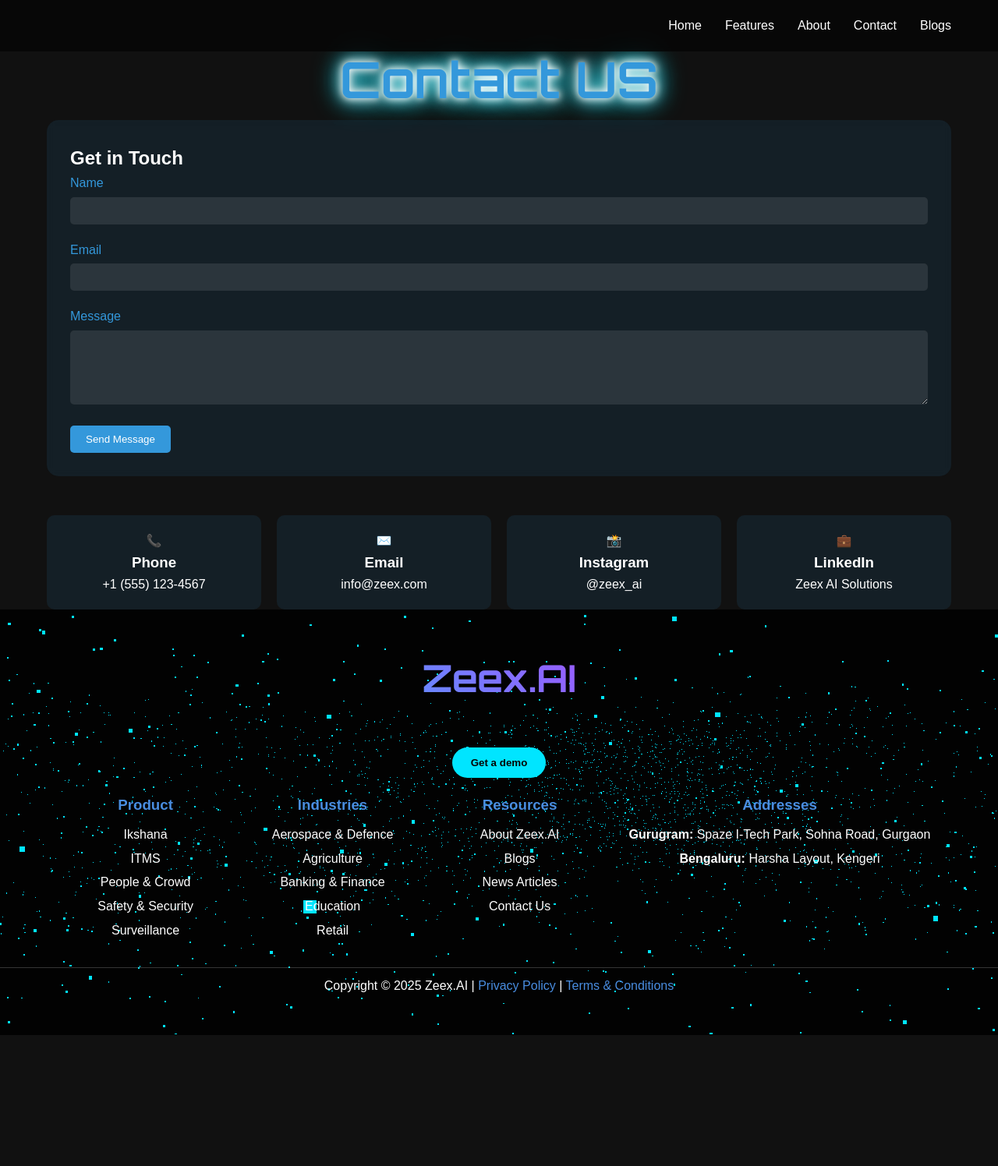
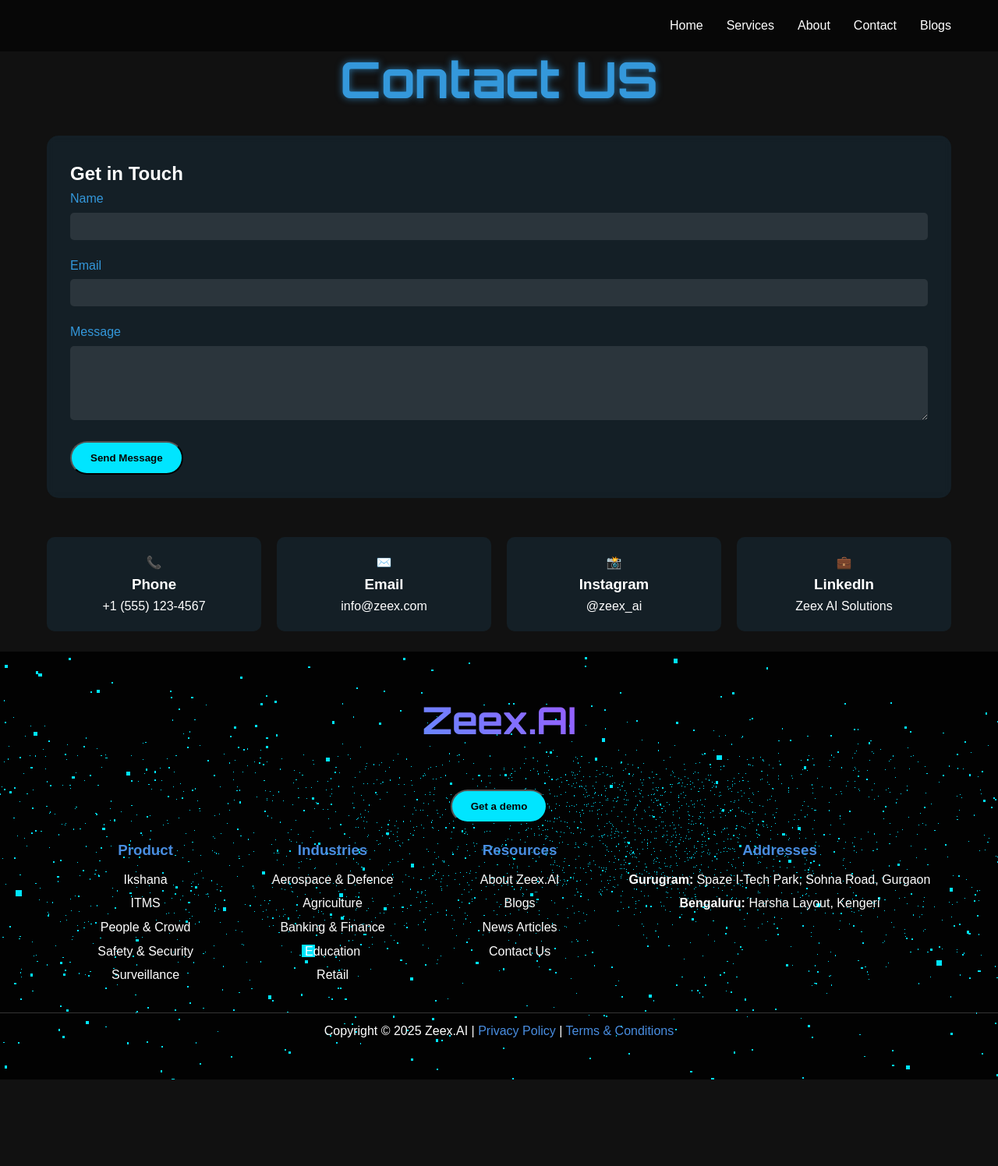
Before and after one commit to shekhar2024/zeex.ai, a Flask app: page /contact in a window 1280 px wide. Shown: the whole page at 78% size. Run offline with Flask 3, Linux system fonts and the light colour scheme.

Commit message:
Done changes in UI

```diff
--- a/templates/about.html
+++ b/templates/about.html
@@ -36,6 +36,10 @@
         font-family: 'Orbitron', sans-serif;
         color: #3498db;
         text-shadow: 0 0 10px rgba(52, 152, 219, 0.7);
+    }
+
+    h1 {
+        font-size: 4rem;
     }
 
     .glow-text {
@@ -124,7 +128,7 @@
 {% block content %}
 <div id="particles-js"></div>
 <span class="about">
-    <h1 class="glow-text">About Us</h1>
+    <h1>About Us</h1>
 </span>
 <div class="container">
     <h2>Revolutionizing Security and Surveillance</h2>
--- a/templates/blog1.html
+++ b/templates/blog1.html
@@ -120,7 +120,7 @@
 {% block content %}
 <div id="particles-js"></div>
 <span class="up">
-    <h1 class="glow-text">Zeex Blog</h1>
+    <h1>Blogs</h1>
     <p>Insights into AI-Powered Security Solutions</p>
 </span>
 
@@ -148,6 +148,7 @@
             <a href="#" class="read-more">Read More</a>
         </div>
     </div>
+    <br>
 </div>
 <script src="https://cdn.jsdelivr.net/particles.js/2.0.0/particles.min.js"></script>
 <script>
--- a/templates/contact.html
+++ b/templates/contact.html
@@ -43,16 +43,10 @@
         color: #3498db;
         text-shadow: 0 0 10px rgba(52, 152, 219, 0.7);
         animation: glow 2s ease-in-out infinite alternate;
+        margin-bottom: 20px;
     }
 
-    @keyframes glow {
-        from {
-            text-shadow: 0 0 5px #fff, 0 0 10px #fff, 0 0 15px var(--secondary-color), 0 0 20px var(--secondary-color);
-        }
-        to {
-            text-shadow: 0 0 10px #fff, 0 0 20px #fff, 0 0 30px var(--secondary-color), 0 0 40px var(--secondary-color);
-        }
-    }
+
     .contact-info {
         display: grid;
         grid-template-columns: repeat(auto-fit, minmax(300px, 1fr));
@@ -98,18 +92,36 @@
     }
 
     button {
-        background: #3498db;
-        color: #fff;
-        border: none;
-        padding: 10px 20px;
-        border-radius: 5px;
-        cursor: pointer;
+        display: inline-block;
+        padding: 12px 24px;
+        background-color: var(--secondary-color);
+        color: var(--bg-color);
+        text-decoration: none;
+        border-radius: 30px;
+        font-weight: bold;
         transition: all 0.3s ease;
+        position: relative;
+        overflow: hidden;
+    }
+
+    button::before {
+        content: '';
+        position: absolute;
+        top: 0;
+        left: -100%;
+        width: 100%;
+        height: 100%;
+        background: linear-gradient(120deg, transparent, rgba(255,255,255,0.3), transparent);
+        transition: all 0.5s;
+    }
+
+    button:hover::before {
+        left: 100%;
     }
 
     button:hover {
-        background: #2980b9;
-        box-shadow: 0 0 15px rgba(52, 152, 219, 0.7);
+        transform: translateY(-3px);
+        box-shadow: 0 10px 20px rgba(0,229,255,0.3);
     }
     .contact-info {
         display: flex;
@@ -216,6 +228,7 @@
                 <p>Zeex AI Solutions</p>
             </div>
         </div>
+        <br>
         </div>
 
     <!-- </div> -->
--- a/templates/features2.html
+++ b/templates/features2.html
@@ -145,9 +145,10 @@
 <body>
     <div id="particles-js"></div>
     <span class="zeex">
-        <h1 class="glitch" data-text="ZEEX FEATURES">ZEEX FEATURES</h1>
+        <h1 class="glitch" data-text="ZEEX FEATURES">What We Provide</h1>
     </span>
     <div class="container">
+        <br>
         <h2>Cutting-Edge AI Security Solutions</h2>
         <p>Discover how Zeex is revolutionizing security and surveillance with our advanced AI-powered features:</p>
 
@@ -183,6 +184,7 @@
                 <p>Easily integrate our AI-powered platform with existing CCTV systems and security infrastructure.</p>
             </div>
         </div>
+        <br>
     </div>
 
     <script src="https://cdn.jsdelivr.net/particles.js/2.0.0/particles.min.js"></script>
--- a/templates/navbar.html
+++ b/templates/navbar.html
@@ -127,7 +127,7 @@
             <nav>
                 <ul>
                     <li class="hideOnMobile" class="nav-item"><a class="nav-link" href="{{url_for('index')}}">Home</a></li>
-                    <li class="hideOnMobile" class="nav-item"><a class="nav-link" href="{{url_for('features')}}">Features</a></li>
+                    <li class="hideOnMobile" class="nav-item"><a class="nav-link" href="{{url_for('features')}}">Services</a></li>
                     <li class="hideOnMobile" class="nav-item"><a class="nav-link" href="{{url_for('about')}}">About</a></li>
                     <li class="hideOnMobile" class="nav-item"><a class="nav-link" href="{{url_for('contact')}}">Contact</a></li>
                     <li class="hideOnMobile" class="nav-item"><a href="{{url_for('blog')}}" class="nav-link">Blogs</a></li>
@@ -139,7 +139,7 @@
                     <br>
                     <li class="nav-item"><a class="nav-link" href="{{url_for('index')}}">Home</a></li>
                     <br>
-                    <li class="nav-item"><a class="nav-link" href="{{url_for('features')}}">Features</a></li>
+                    <li class="nav-item"><a class="nav-link" href="{{url_for('features')}}">Services</a></li>
                     <br>
                     <li class="nav-item"><a class="nav-link" href="{{url_for('about')}}">About</a></li>
                     <br>
```
